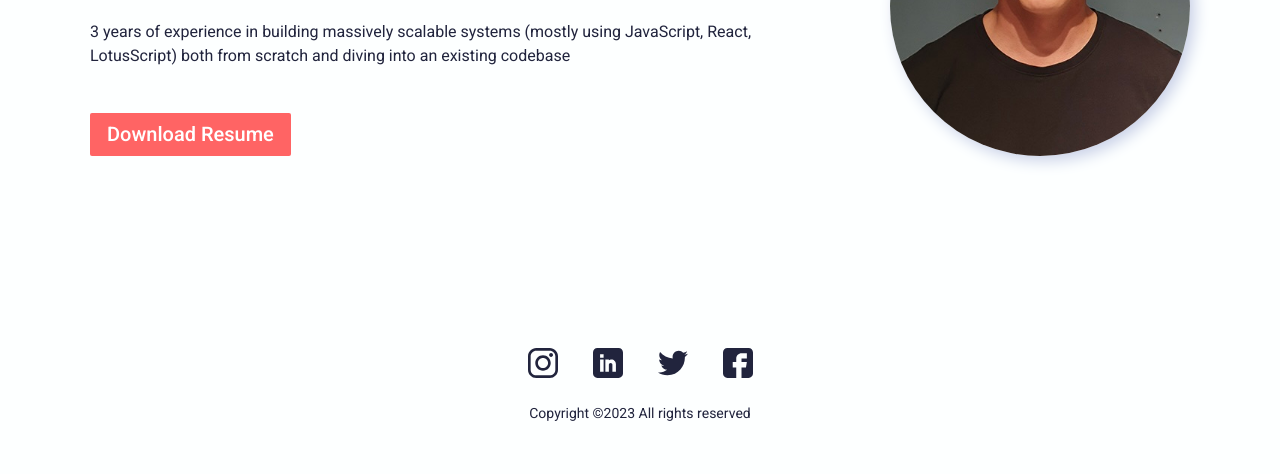
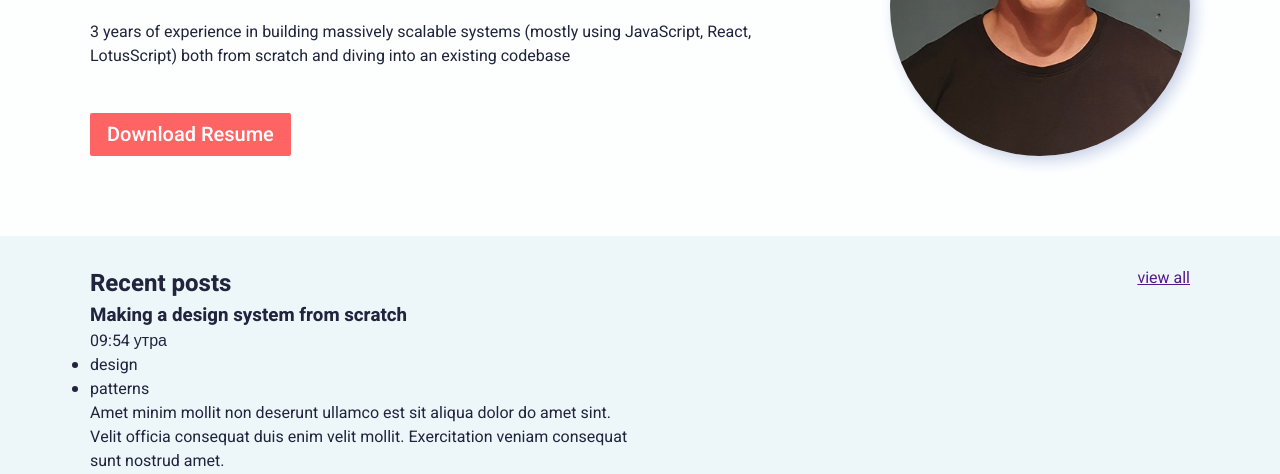
Before and after one commit to AntonOshurek/oshurek-dev, a website: page src/index.html in a window 1280 px wide. Shown: the part 326-800 px from the top of the page. Drawn offline with nearby package versions, Linux system fonts and the light colour scheme; files that its build step writes are made by us from their sources.

Commit message:
create recent posts section and correction sections wrappers

```diff
--- a/src/index.html
+++ b/src/index.html
@@ -85,8 +85,8 @@
 		</header>
 
 		<main class="main">
-			<div class="main__wrap content-container">
-				<section class="banner">
+			<section class="banner">
+				<div class="banner__wrap content-container">
 					<h2 class="banner__title">
 						Hi, I am Anton, <br />
 						Front-End Web Developer
@@ -103,8 +103,31 @@
 						width="300"
 						height="300"
 					/>
-				</section>
-			</div>
+				</div>
+			</section>
+
+			<section class="recent-posts">
+				<div class="recent-posts__wrap content-container">
+					<h2 class="recent-posts__title">Recent posts</h2>
+					<a class="recent-posts__all-posts-link" href="">view all</a>
+
+					<article class="recent-post">
+						<h3 class="recent-post__title">Making a design system from scratch</h3>
+						<time class="recent-post__date" datetime="2016-11-18T09:54">09:54 утра</time>
+						<div class="recent-post__tags">
+							<h4 class="visually-hidden">article tags</h4>
+							<ul class="recent-post__tags-list">
+								<li class="recent-post__tag">design</li>
+								<li class="recent-post__tag">patterns</li>
+							</ul>
+						</div>
+						<p class="recent-post__overview">
+							Amet minim mollit non deserunt ullamco est sit aliqua dolor do amet sint. Velit officia
+							consequat duis enim velit mollit. Exercitation veniam consequat sunt nostrud amet.
+						</p>
+				</div>
+				</article>
+			</section>
 		</main>
 
 		<footer class="footer">
--- a/src/light.scss
+++ b/src/light.scss
@@ -2,6 +2,7 @@
 	/* main colors */
 	--bg: #fdffff;
 	--second-bg: #ffffff;
+	--overlay: #edf7fa;
 
 	--primary-text: #21243d;
 	--white-text: #ffffff;
--- a/src/styles/blocks/banner/banner.scss
+++ b/src/styles/blocks/banner/banner.scss
@@ -1,4 +1,8 @@
 .banner {
+	padding: 80px var(--safe-side-paddings);
+}
+
+.banner__wrap {
 	display: grid;
 	grid-column-gap: 100px;
 	grid-row-gap: 40px;
--- a/src/styles/blocks/index.scss
+++ b/src/styles/blocks/index.scss
@@ -1,3 +1,5 @@
 @import './nav/nav-list';
 @import './nav/nav';
 @import './banner/banner';
+@import './recent-posts/recent-posts.scss';
+@import './recent-posts/recent-post.scss';
--- /dev/null
+++ b/src/styles/blocks/recent-posts/recent-post.scss
@@ -0,0 +1,15 @@
+.recent-post {
+}
+.recent-post__title {
+}
+.recent-post__date {
+}
+.recent-post__tags {
+}
+
+.recent-post__tags-list {
+}
+.recent-post__tag {
+}
+.recent-post__overview {
+}
--- /dev/null
+++ b/src/styles/blocks/recent-posts/recent-posts.scss
@@ -0,0 +1,22 @@
+.recent-posts {
+	width: 100%;
+	background-color: var(--overlay);
+	padding: 30px var(--safe-side-paddings);
+}
+
+.recent-posts__wrap {
+	display: grid;
+	grid-template-columns: 1fr 1fr;
+	grid-template-rows: min-content 1fr;
+	grid-template-areas:
+		'title link'
+		'post post';
+}
+
+.recent-posts__title {
+	grid-area: title;
+}
+.recent-posts__all-posts-link {
+	grid-area: link;
+	justify-self: flex-end;
+}
--- a/src/styles/global-blocks/main.scss
+++ b/src/styles/global-blocks/main.scss
@@ -1,11 +1,3 @@
 .main {
-	padding: 80px var(--safe-side-paddings);
 	width: 100%;
 }
-
-.main__wrap {
-	display: flex;
-	flex-direction: column;
-	align-items: stretch;
-	justify-content: flex-start;
-}
```
Also changed, not shown: app/index.html (+1 -1 lines), app/light.css, app/styles/style.min.css, 1 other file.
